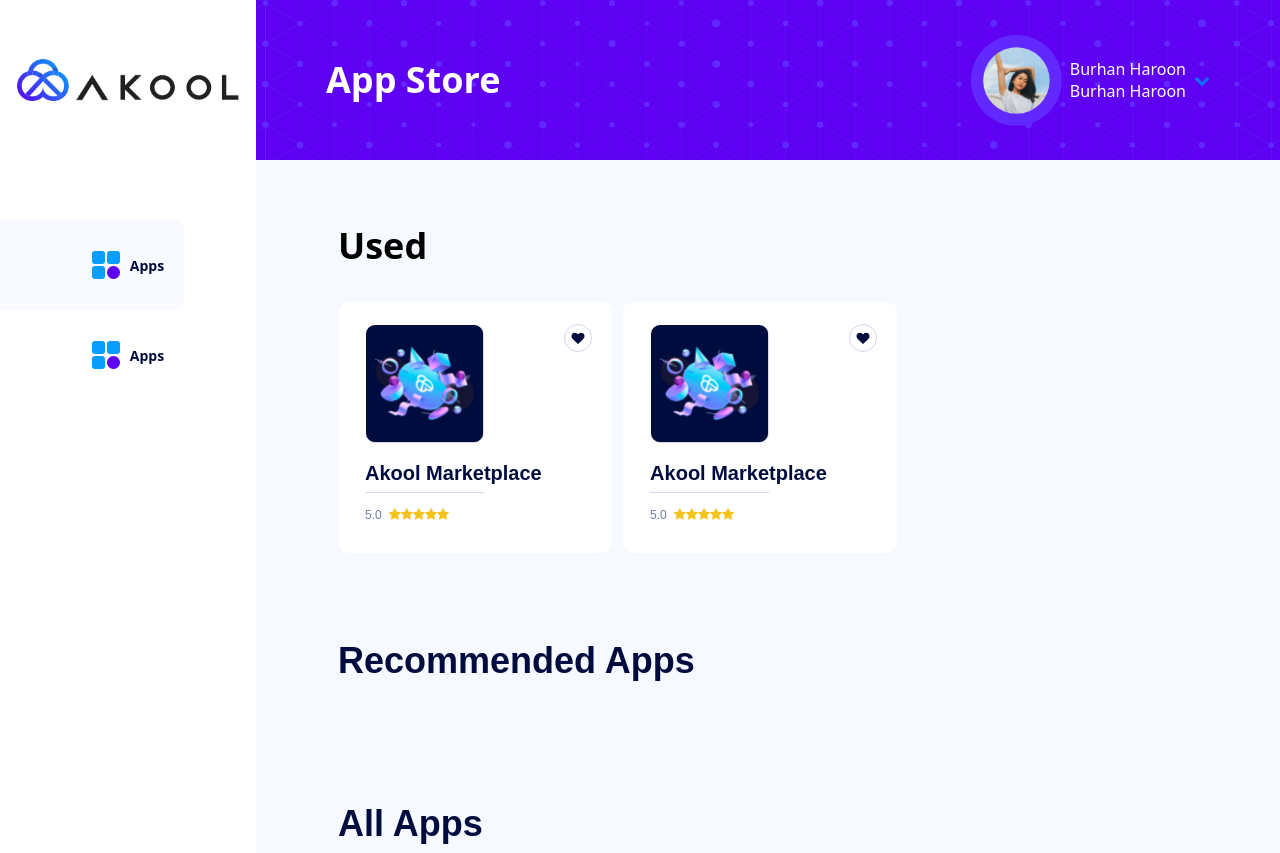
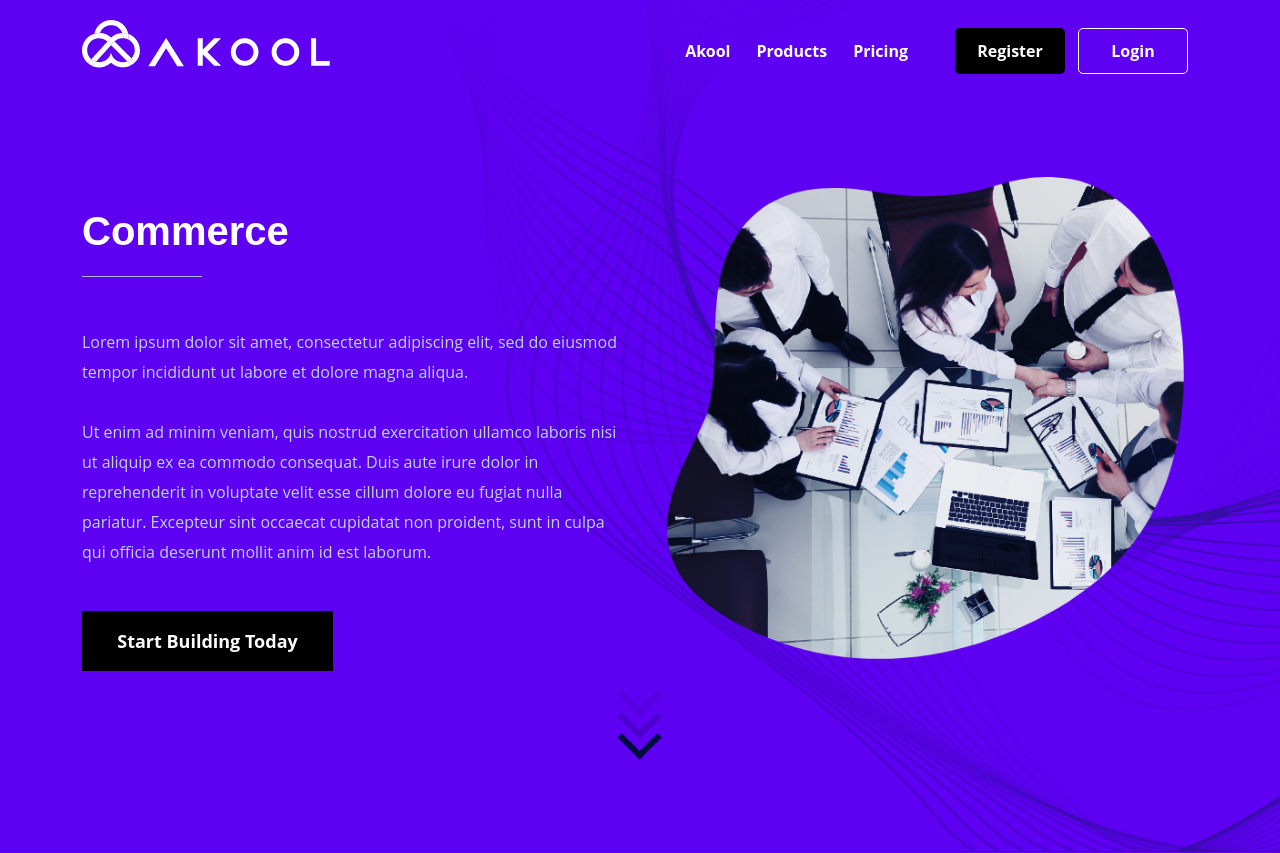
Before and after one commit to burhanharoon/akool-mern, a React (Create React App) app in the folder client/: page / in a window 1280 px wide. Shown: the top 853 px of the page. Built offline with nearby package versions, Linux system fonts and the light colour scheme.

Commit message:
Added the logout functionalty

```diff
--- a/client/src/App.js
+++ b/client/src/App.js
@@ -14,17 +14,14 @@
 import { useSelector } from 'react-redux'
 
 const App = () => {
-  const userDetails = useSelector(state => state.userInfo)
-  console.log(userDetails)
+  const userLoggedIn = useSelector(state => state.userInfo)
+  // console.log(userDetails)
   return (
     <BrowserRouter>
       <Routes>
         <Route path='/'>
-          <Route index element={<AppStoreScreen />} />
+          <Route index element={userLoggedIn ? <AppStoreScreen /> : <HomeScreen />} />
         </Route>
-        {/* <Route path='/'>
-          <Route index element={localStorage.getItem('token') ? <AppStoreScreen /> : <HomeScreen />} />
-        </Route> */}
         <Route path='/apps' element={<Navbar hideNavItems />}>
           <Route index element={<AppsScreen />} />
           <Route path=':id' element={<AppIntroScreen />} />
--- a/client/src/Screens/AppStoreScreen.js
+++ b/client/src/Screens/AppStoreScreen.js
@@ -1,11 +1,18 @@
 import React, { useState } from 'react'
 import { Link } from 'react-router-dom';
-import { useSelector } from 'react-redux'
+import { logoutUser } from '../actions/userActions'
+import { useSelector, useDispatch } from 'react-redux'
 
 
 const AppStoreScreen = () => {
+    const dispatch = useDispatch()
     const [showNav, setShowNav] = useState(false)
-    const userDetails = useSelector(state => state.userInfo)
+    const [showNavDropdown, setShowNavDropdown] = useState(false)
+    const user = useSelector(state => state.userInfo)
+    const handleLogout = () => {
+        dispatch(logoutUser())
+        // console.log(user);
+    }
 
     return (
         <>
@@ -23,7 +30,7 @@
                         </div>
                     </div>
                     <div className="dash-right">
-                        <div className="store-baner" style={{ backgroundImage: "url('images/app_intro_bg.png')" }}>
+                        <div className="store-baner gap-4" style={{ backgroundImage: "url('images/app_intro_bg.png')" }}>
                             <div title="nav_icon" onClick={() => { showNav ? setShowNav(false) : setShowNav(true) }} className="dash-right-btn col-md-block" data-bs-toggle="offcanvas"
                                 role="button" aria-controls="offcanvasExample">
                                 <i className="fa fa-bars" aria-hidden="true"></i>
@@ -49,16 +56,20 @@
 
                                 </div>
                             </div>
-                            <h3 className='launch-h3'>App Store</h3>
-                            <a title="nav_icon" href="true" className='d-flex align-items-center gap-2 '>
-                                <img src="/images/man.png" alt="" />
-                                <div className='text-white'>
-                                    <p className='text-white mb-2'>Burhan Haroon</p>
-                                    <p className='text-white mb-0'>Burhan Haroon</p>
-
+                            <h3 className='launch-h3 w-100'>App Store</h3>
+                            <div className='d-flex align-items-center justify-content-end gap-2 position-relative'>
+                                <img className='w-75 w-sm-100' src="/images/man.png" alt="" />
+                                <div className='text-white d-none d-sm-block fw-bold fs-6'>
+                                    <p className='text-white mb-2'>{user.name}</p>
+                                    <p className='text-white mb-2'>{user.email}</p>
+                                    <button onClick={handleLogout} type="button" className="btn btn-primary">Logout</button>
                                 </div>
-                                <span><i className="fa fa-chevron-down" aria-hidden="true" style={{ color: "#fff;" }}></i></span>
-                            </a>
+                                <span onClick={() => { showNavDropdown ? setShowNavDropdown(false) : setShowNavDropdown(true) }}><i className="fa fa-chevron-down d-sm-none" style={{ color: "#fff" }}></i></span>
+                                <div className={showNavDropdown ? 'position-absolute end-0 bg-light p-2 rounded shadow d-sm-none' : 'position-absolute end-0 bg-light p-2 rounded d-none'} style={{ top: "4rem" }}>
+                                    <p className='mb-2'>{user.name}</p>
+                                    <p className='mb-0'>{user.email}</p>
+                                </div>
+                            </div>
                             <div onClick={() => { showNav ? setShowNav(false) : setShowNav(true) }} className={showNav ? 'modal-backdrop fade show' : 'd-none'}></div>
                         </div>
                         <div className="used-area">
--- a/client/src/Screens/LoginScreen.js
+++ b/client/src/Screens/LoginScreen.js
@@ -1,17 +1,19 @@
 import React, { useState } from 'react'
 import axios from 'axios'
-import { Link } from 'react-router-dom'
+import { Link, useNavigate } from 'react-router-dom'
 import { Navigate } from 'react-router-dom'
 import { useDispatch } from 'react-redux'
 import { saveUserInfo } from '../actions/userActions'
+import { useSelector } from 'react-redux'
 
 
 const LoginScreen = () => {
 
     const dispatch = useDispatch()
+    const navigate = useNavigate();
     const [email, setEmail] = useState('')
     const [password, setPassword] = useState('')
-
+    const userLoggedIn = useSelector(state => state.userInfo)
     const handleLogin = (e) => {
         e.preventDefault()
         const data = {
@@ -21,12 +23,14 @@
         axios.post('https://api.akool.com/api/v1/public/login', data)
             .then(({ data }) => {
                 dispatch(saveUserInfo(data.user))
+                console.log("OK");
+                navigate('/')
             })
             .catch(err => console.log(err))
     }
 
     // If ths user is already logged in then redirect to home screen
-    if (localStorage.getItem('token'))
+    if (userLoggedIn)
         return <Navigate to='/' />
     return <div className="hero-aera login-hero">
         <div className="container">
--- a/client/src/actions/userActions.js
+++ b/client/src/actions/userActions.js
@@ -1,4 +1,4 @@
-import { USER_INFO_SUCCESS } from '../constants/userConstants'
+import { USER_INFO_SUCCESS, USER_LOGOUT_SUCCESS } from '../constants/userConstants'
 
 export const saveUserInfo = (data) => async (dispatch) => {
     const { email, firstName, lastName, _id } = data
@@ -8,9 +8,14 @@
         name: firstName + ' ' + lastName
     }
     localStorage.setItem('user', JSON.stringify(temp))
-    console.log(JSON.parse(localStorage.getItem('user')));
     dispatch({
         type: USER_INFO_SUCCESS,
         payload: temp
     })
 }
+export const logoutUser = () => async (dispatch) => {
+    localStorage.removeItem('user')
+    dispatch({
+        type: USER_LOGOUT_SUCCESS,
+    })
+}
--- a/client/src/constants/userConstants.js
+++ b/client/src/constants/userConstants.js
@@ -1 +1,2 @@
 export const USER_INFO_SUCCESS = "USER_INFO_SUCCESS"
+export const USER_LOGOUT_SUCCESS = "USER_LOGOUT_SUCCESS"
--- a/client/src/reducers/userReducers.js
+++ b/client/src/reducers/userReducers.js
@@ -1,11 +1,13 @@
 import {
-    USER_INFO_SUCCESS,
+    USER_INFO_SUCCESS, USER_LOGOUT_SUCCESS,
 } from '../constants/userConstants'
 
 export const userInfoReducer = (state = null, action) => {
     switch (action.type) {
         case USER_INFO_SUCCESS:
-            return { user: action.payload }
+            return action.payload
+        case USER_LOGOUT_SUCCESS:
+            return null
         default:
             return state
     }
```
